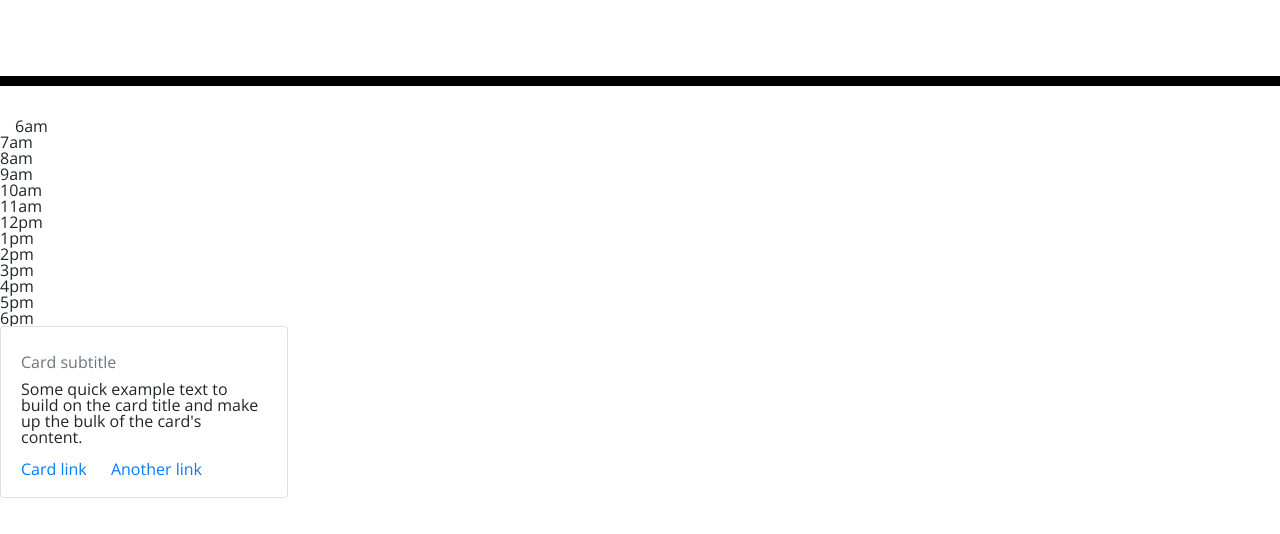
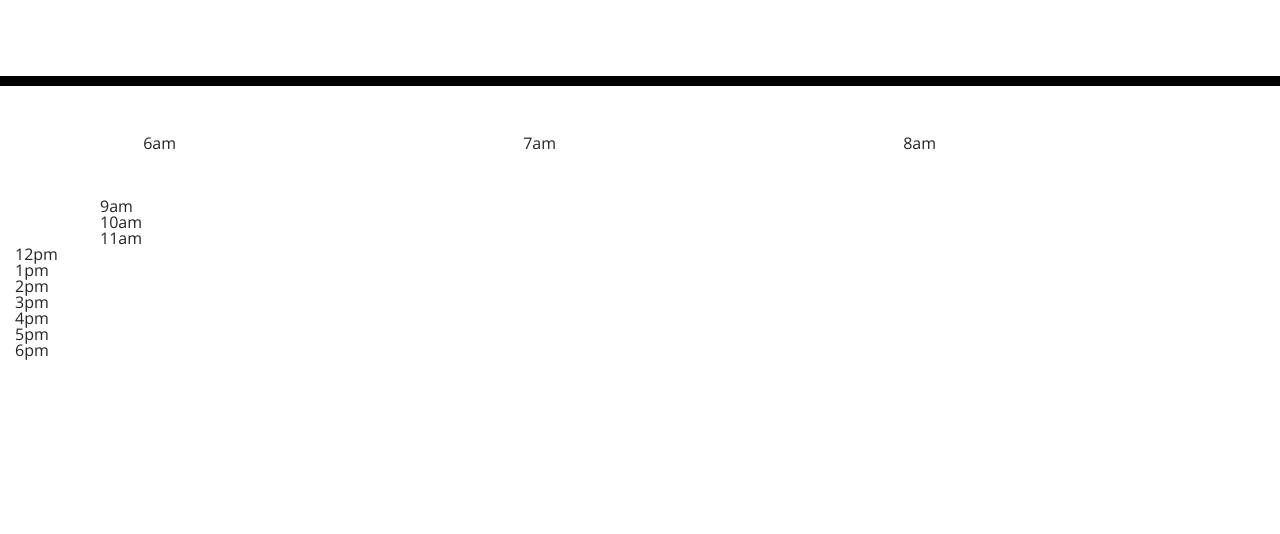
Before and after one commit to RowOliver/Plan-It-Out, a plain HTML site: page index.html in a window 1280 px wide. Shown: the part 182-716 px from the top of the page. Drawn offline with nearby package versions, Linux system fonts and the light colour scheme.

Commit message:
somework

```diff
--- a/index.html
+++ b/index.html
@@ -35,27 +35,52 @@
 
     </header>
     <div id="time-container" class= "time-container"></div>
-        <div class="container-fluid">6am</div>
-        <div class="container-md">7am</div>
-        <div class="container-lg">8am</div>
-        <div class="container-xl">9am</div>
-        <div class="container-xl">10am</div>
-        <div class="container-xl">11am</div>
-        <div class="container-xl">12pm</div>
-        <div class="container-xl">1pm</div>
-        <div class="container-xl">2pm</div>
-        <div class="container-xl">3pm</div>
-        <div class="container-xl">4pm</div>
-        <div class="container-xl">5pm</div>
-        <div class="container-xl">6pm</div>
 
-        <div class="card" style="width: 18rem;">
-          <div class="card-body">
-            <h5 class="card-title"></h5>
-            <h6 class="card-subtitle mb-2 text-muted">Card subtitle</h6>
-            <p class="card-text">Some quick example text to build on the card title and make up the bulk of the card's content.</p>
-            <a href="#" class="card-link">Card link</a>
-            <a href="#" class="card-link">Another link</a>
+       <div class="container">
+          <div class="row align-items-start">
+            <div class="col">
+              6am
+            </div>
+            <div class="col">
+              7am
+            </div>
+            <div class="col">
+              8am
+            </div>
+          </div>
+
+            <div class="col">
+              9am
+            </div>
+            <div class="col">
+             10am
+            </div>
+            <div class="col">
+              11am
+            </div>
+          </div>
+
+            <div class="col">
+              12pm
+            </div>
+            <div class="col">
+              1pm
+            </div>
+            <div class="col">
+             2pm
+            </div>
+            <div class="col">
+              3pm
+             </div>
+             <div class="col">
+              4pm
+             </div>
+             <div class="col">
+              5pm
+             </div>
+             <div class="col">
+              6pm
+             </div>
           </div>
         </div>
    </div>
```
